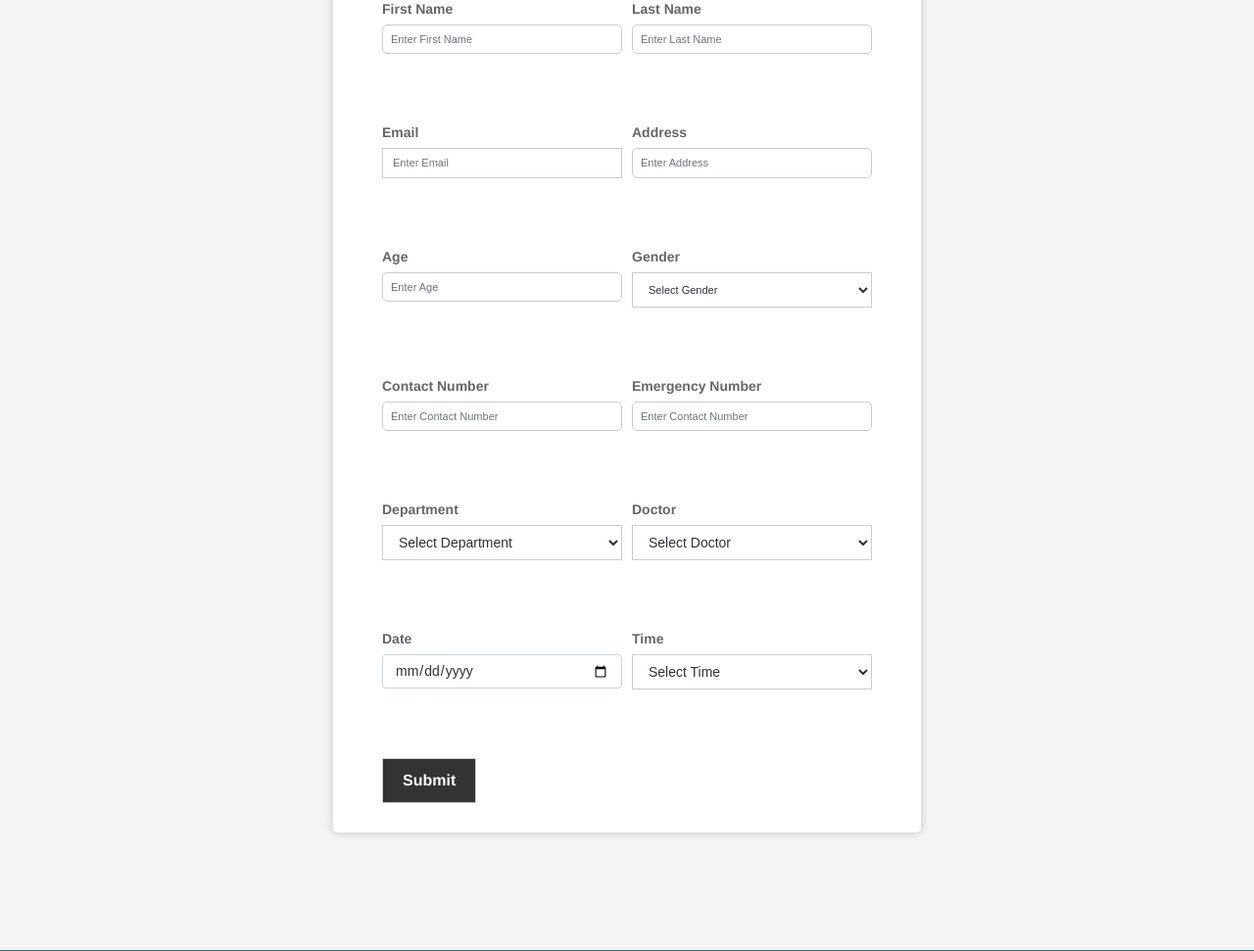
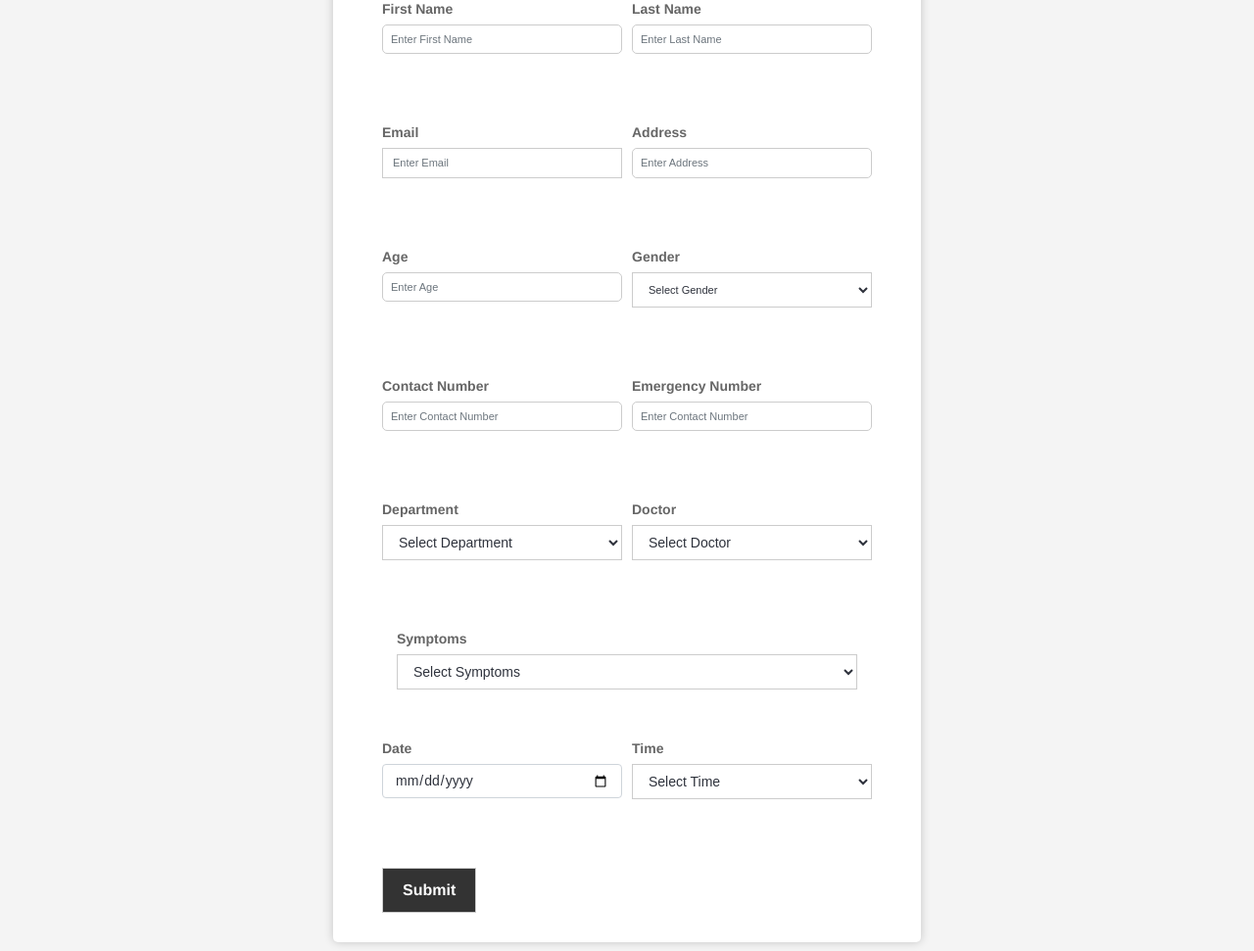
Before and after one commit to vismaya2002/hospital_management_backend, a Django app: page /newpatient/ in a window 1280 px wide. Shown: the part 277-1248 px from the top of the page at 98% size. Run offline with Django 4.2, Linux system fonts and the light colour scheme; some libraries are stand-ins or nearby versions.

Commit message:
Updated Symptoms field

```diff
--- a/mini_project/patient/templates/newpatient.html
+++ b/mini_project/patient/templates/newpatient.html
@@ -115,6 +115,16 @@
           </select>
         </div>
        </div>
+       <div class="form-group col-md-12">
+        <label for="symptoms">Symptoms</label>
+        <select id="symptoms" name="symptoms" class="form-control" required>
+          <option value="" selected>Select Symptoms</option>
+          <option value="Symptom 1">Symptom 1</option>
+          <option value="Symptom 2">Symptom 2</option>
+          <option value="Symptom 3">Symptom 3</option>
+          <!-- Add more symptom options here as needed -->
+        </select>
+      </div>
        <div class="form-row">
          <div class="form-group col-md-6">
            <label for="date">Date</label>
@@ -141,6 +151,7 @@
       function showDoctors() {
         var department = document.getElementById("department").value;
         var doctorSelect = document.getElementById("doctor");
+
         var dateInput = document.getElementById("date");
         var timeSelect = document.getElementById("time");
         doctorSelect.innerHTML = "";
```
